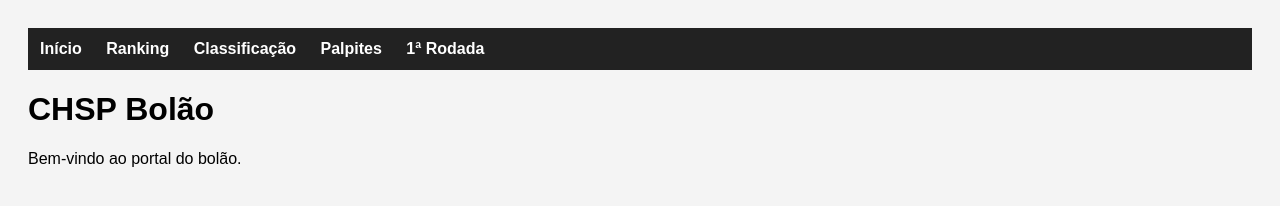
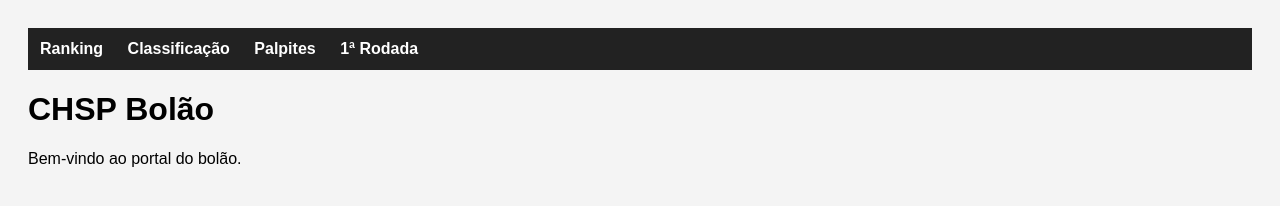
Before and after one commit to LeandroBCastro/bolaochsp, a plain HTML site: page index.html in a window 1280 px wide. Drawn offline with Linux system fonts and the light colour scheme.

Commit message:
index.html

```diff
--- a/index.html
+++ b/index.html
@@ -8,7 +8,6 @@
 <body>
 
 <nav>
-  <a href="index.html">Início</a>
   <a href="ranking.html">Ranking</a>
   <a href="classificacao.html">Classificação</a>
   <a href="palpites.html">Palpites</a>
```
